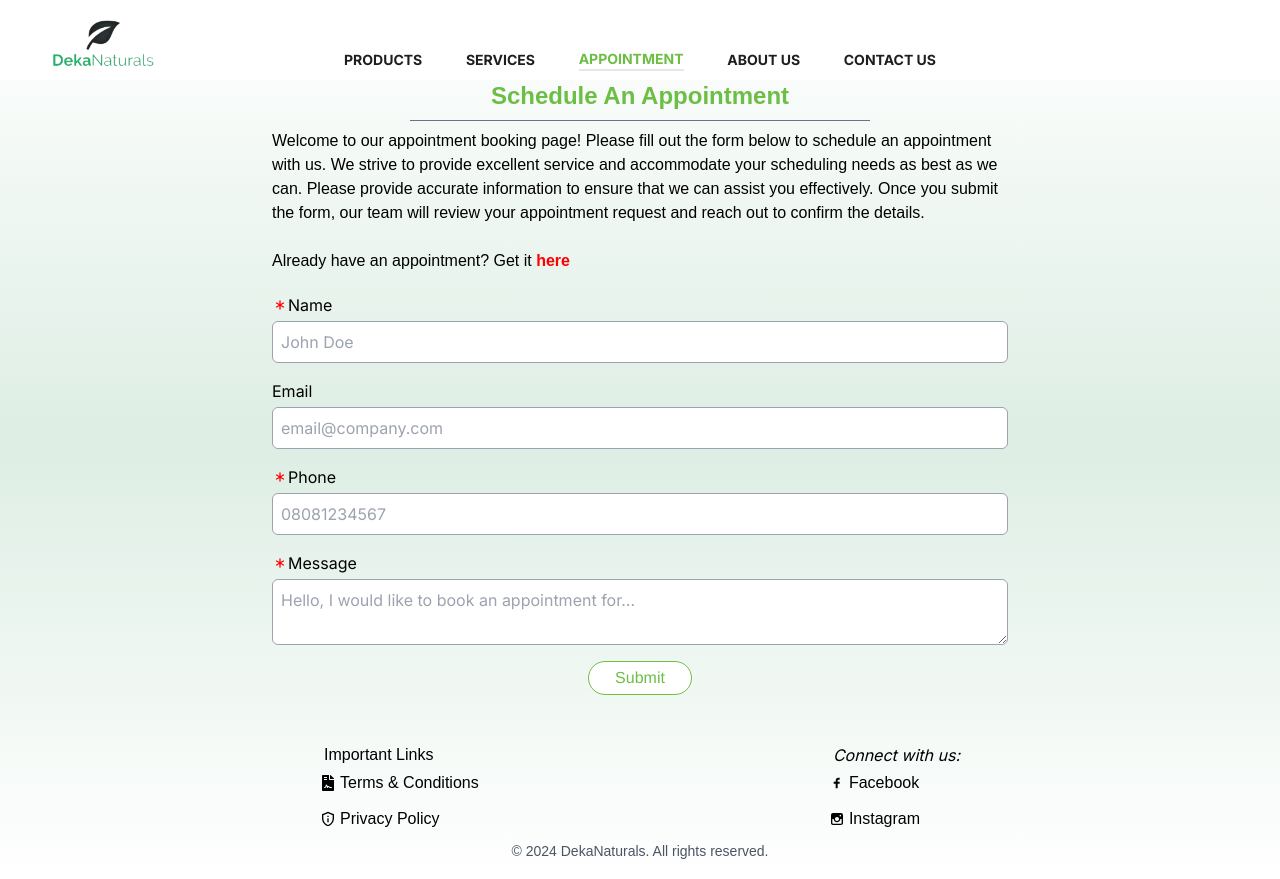
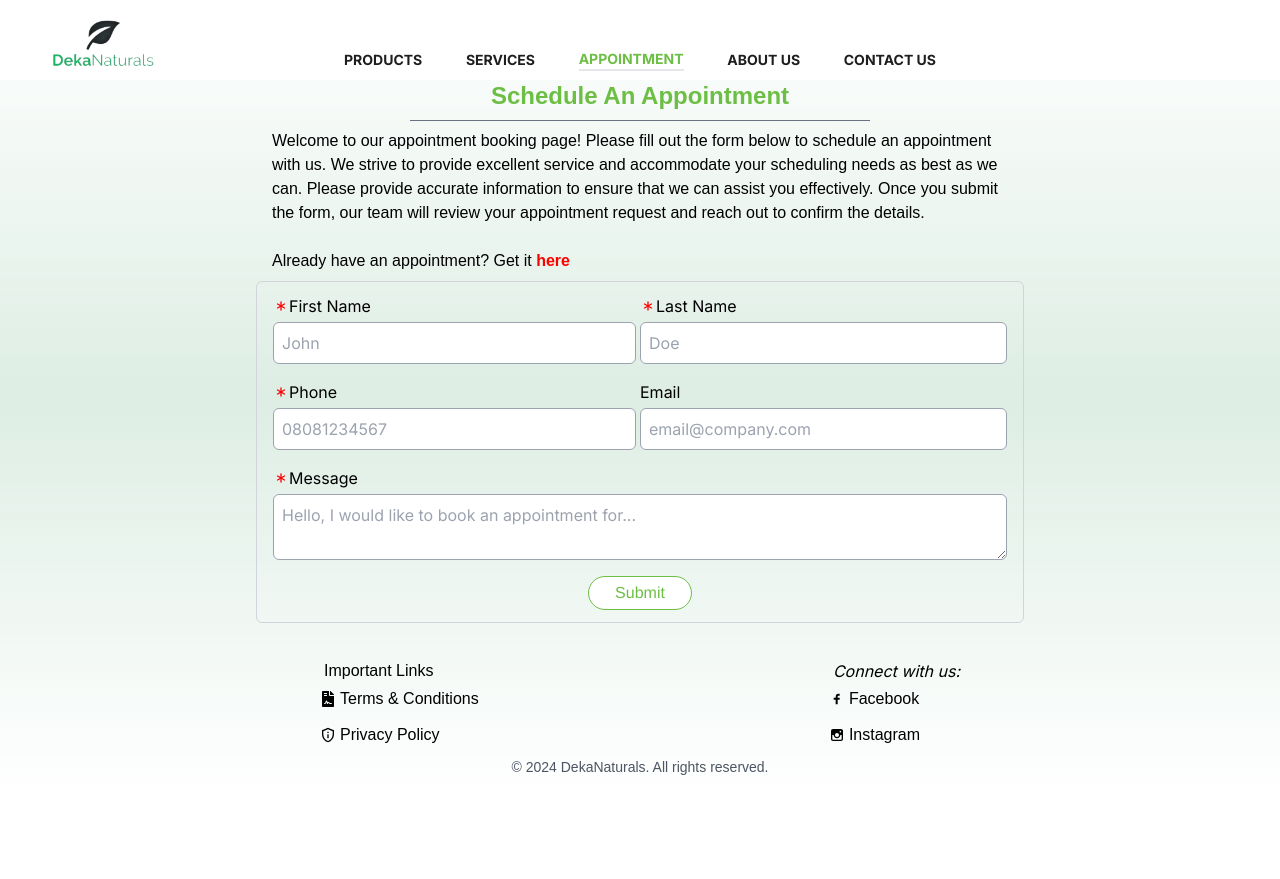
Before and after one commit to somadina6/DekaNaturals-NextJS, a Next.js app: page /appointment in a window 1280 px wide. After the commit the page ends 800 px from the top, so only its background shows below. Built offline with nearby package versions, Linux system fonts and the light colour scheme.

Commit message:
refactor appointment page

```diff
--- a/src/app/appointment/info/page.tsx
+++ b/src/app/appointment/info/page.tsx
@@ -33,7 +33,8 @@
       );
       alert(response.data.message);
     } catch (err: any) {
-      alert(err.message);
+      alert(err.response.data.message);
+      //   alert(err.message);
     }
   };
   return (
--- a/src/components/Appointment/Appointment.tsx
+++ b/src/components/Appointment/Appointment.tsx
@@ -6,8 +6,11 @@
 
 const inputStyle = "border border-gray-400 rounded-md p-2 hover:border-black ";
 
+const inputcol = "flex items-center w-full justify-between";
+
 const initFormData = {
-  name: "",
+  firstname: "",
+  lastname: "",
   email: "",
   phone: "",
   message: "",
@@ -29,7 +32,7 @@
         "http://localhost:4000/api/appointments",
         formData
       );
-      alert(`${response.data.customerName}, ${response.data.message}`);
+      alert(`${response.data.firstname}, ${response.data.message}`);
       console.log(response);
     } catch (error: any) {
       alert(error.message);
@@ -64,39 +67,48 @@
         onSubmit={handleSubmit}
         method="post"
         id="form"
-        className="w-full space-y-4 mt-2 border-gray-200  rounded-md block mx-auto py-3 px-4 max-w-[900px]"
+        className="w-full space-y-4 mt-2 border-gray-300 border rounded-md block mx-auto py-3 px-4 max-w-[900px]"
       >
-        <div className="flex flex-col">
-          <label htmlFor="name">
+        <div id="name-box" className={inputcol}>
+          <div className="flex flex-col w-1/2 pr-1">
+            <label htmlFor="firstname">
               <span className="flex items-center">
                 <LuAsterisk style={{ color: "red" }} />
-              Name
+                First Name
               </span>
             </label>
             <input
               type="text"
-            name="name"
-            id="name"
+              name="firstname"
+              id="firstname"
               className={inputStyle}
-            placeholder="John Doe"
-            value={formData.name}
+              placeholder="John"
+              value={formData.firstname}
               onChange={handleChange}
               required
             />
           </div>
-        <div className="flex flex-col">
-          <label htmlFor="email">Email</label>
+          <div className="flex flex-col w-1/2">
+            <label htmlFor="lastname">
+              <span className="flex items-center">
+                <LuAsterisk style={{ color: "red" }} />
+                Last Name
+              </span>
+            </label>
             <input
-            type="email"
-            name="email"
-            id="email"
+              type="text"
+              name="lastname"
+              id="lastname"
               className={inputStyle}
-            placeholder="email@company.com"
-            value={formData.email}
+              placeholder="Doe"
+              value={formData.lastname}
               onChange={handleChange}
+              required
             />
           </div>
-        <div className="flex flex-col">
+        </div>
+        <div className={inputcol}>
+          <div className="flex flex-col w-1/2 pr-1">
             <label htmlFor="phone">
               <span className="flex items-center">
                 <LuAsterisk style={{ color: "red" }} /> Phone
@@ -114,6 +126,20 @@
               required
             />
           </div>
+          <div className="flex flex-col w-1/2 ">
+            <label htmlFor="email">Email</label>
+            <input
+              type="email"
+              name="email"
+              id="email"
+              className={inputStyle}
+              placeholder="email@company.com"
+              value={formData.email}
+              onChange={handleChange}
+            />
+          </div>
+        </div>
+
         <div className="flex flex-col">
           <label htmlFor="message">
             <span className="flex items-center">
```
Lines whose indentation alone changed are shown as unchanged.
